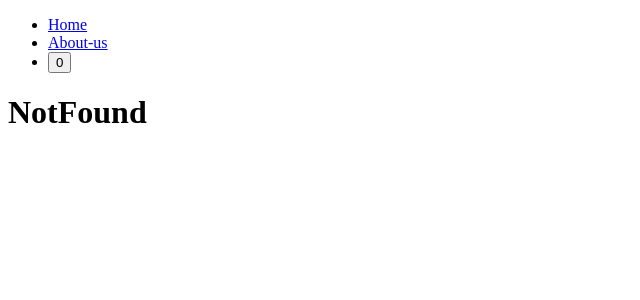
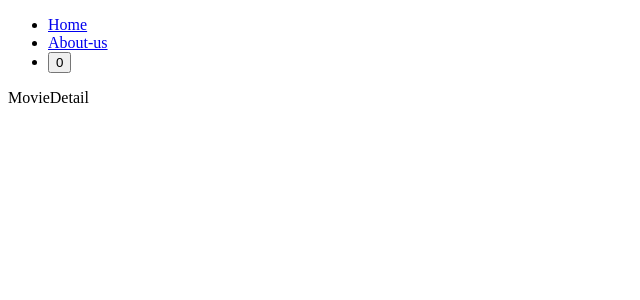
Before and after one commit to jiwonkim16/Learn-Next.js-14, a Next.js app: page /movies/1 in a window 1280 px wide. Before the commit this address had no page. Shown: the top 300 px of the page, without its empty margins (0-640 px from the left). Built offline with nearby package versions, Linux system fonts and the light colour scheme.

Commit message:
dynamic route

```diff
--- /dev/null
+++ b/app/(movies)/movies/[id]/page.tsx
@@ -0,0 +1,6 @@
+function MovieDetail(props) {
+  console.log(props);
+  return <div>MovieDetail</div>;
+}
+
+export default MovieDetail;
```
Also changed, not shown: 1 other file (tests, documents, lock files or other folders).
